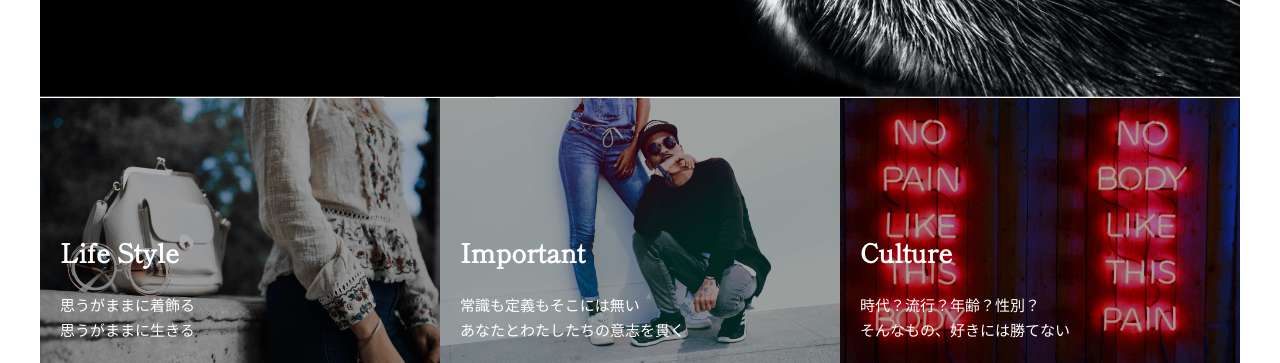
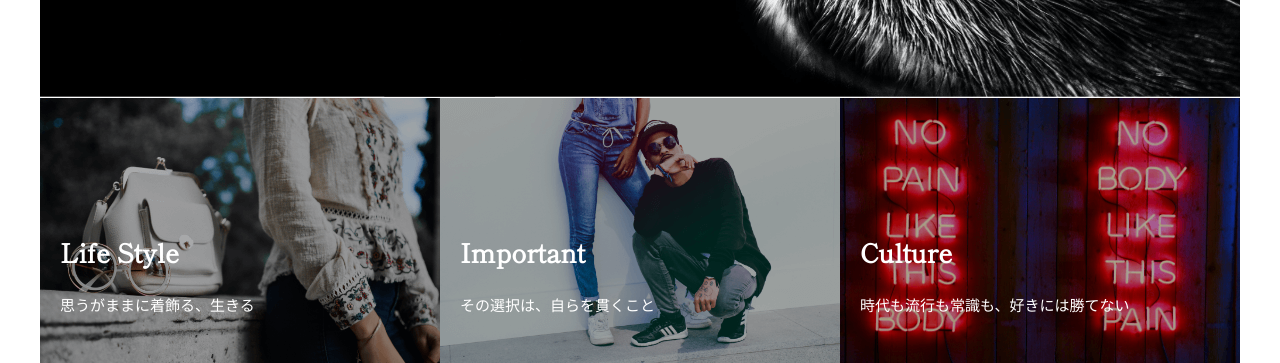
Before and after one commit to pilitech/fashion-site, a plain HTML site: page index.html in a window 1280 px wide. Shown: the part 473-836 px from the top of the page. Drawn offline with Linux system fonts and the light colour scheme.

Commit message:
Update index.html

```diff
--- a/index.html
+++ b/index.html
@@ -4,7 +4,7 @@
   <meta charset="UTF-8">
   <meta http-equiv="X-UA-Compatible" content="IE=edge">
   <meta name="viewport" content="width=device-width, initial-scale=1.0">
-  <title>レスポンシブデザイン</title>
+  <title>Tecool</title>
 
   <!--CSS追加-->
   <link rel="stylesheet" href="responsive_test_css/reset.css">
@@ -52,24 +52,21 @@
       <img class="tpc_img" src="./responsive_test_img/topics-img1.png" alt="topics">
       <div class="tpc_text">
         <h3 class="tpc_ttl">Life Style</h3>
-        <p class="tpc_detail">思うがままに着飾る<br>
-        思うがままに生きる</p>
+        <p class="tpc_detail">思うがままに着飾る、生きる</p>
       </div>
     </section>
     <section class="tpc_content">
       <img class="tpc_img" src="./responsive_test_img/topics-img2.png" alt="topics">
       <div class="tpc_text">
         <h3 class="tpc_ttl">Important</h3>
-        <p class="tpc_detail">常識も定義もそこには無い<br>
-        あなたとわたしたちの意志を貫く</p>
+        <p class="tpc_detail">その選択は、自らを貫くこと</p>
       </div>
     </section>
     <section class="tpc_content">
       <img class="tpc_img" src="./responsive_test_img/topics-img3.png" alt="topics">
       <div class="tpc_text">
         <h3 class="tpc_ttl">Culture</h3>
-        <p class="tpc_detail">時代？流行？年齢？性別？<br>
-        そんなもの、好きには勝てない</p>
+        <p class="tpc_detail">時代も流行も常識も、好きには勝てない</p>
       </div>
     </section>
   </article>
@@ -106,7 +103,7 @@
       <p class="about_detail">
         わたしは、あなたの人生が美しくあるために<br>
         あなたは、あなたが人生を楽しくするために<br>
-
+        わたしたちが、目指すもの<br>
       </p>
       <div class="about_btn">Aboutページへ</div>
     </div>
```
